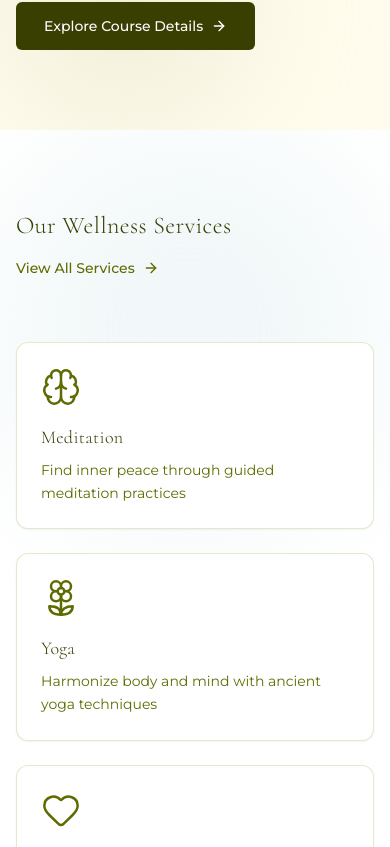
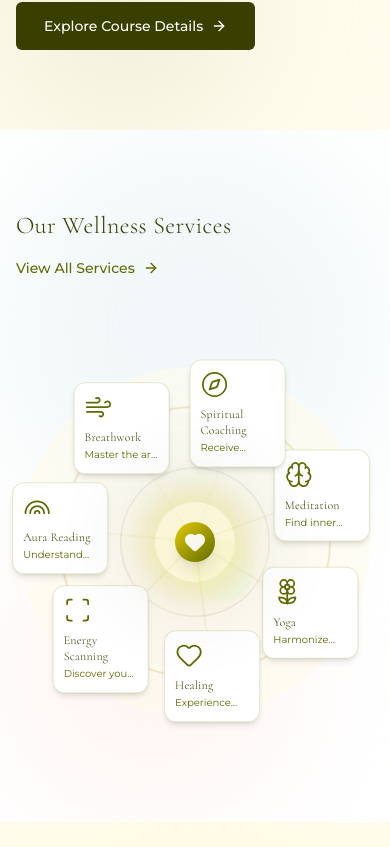
Before and after one commit to gyanamchoudhary/harshollash, a React (Vite) app in the folder app/: page / in a window 390 px wide. Shown: the part 2457-3304 px from the top of the page. Built offline with nearby package versions, Linux system fonts and the light colour scheme.

Commit message:
feat: responsive orbit carousel on all screen sizes - mobile, tablet, desktop variants

```diff
--- a/app/src/sections/home/ServicesOverviewSection.tsx
+++ b/app/src/sections/home/ServicesOverviewSection.tsx
@@ -11,58 +11,104 @@ const iconMap: Record<string, React.ElementType> = {
   Brain, Flower2, Heart, Scan, Rainbow, Wind, Compass,
 };
 
-export default function ServicesOverviewSection() {
+interface OrbitConfig {
+  orbitRadius: number;
+  containerHeight: number;
+  cardWidth: string;
+  cardPadding: string;
+  iconSize: string;
+  titleSize: string;
+  descLines: string;
+  heartSize: string;
+  heartIconSize: string;
+  glowSize: string;
+  auraSize: string;
+  svgPadding: number;
+  bgCircleExtra: number;
+}
+
+const mobileConfig: OrbitConfig = {
+  orbitRadius: 135,
+  containerHeight: 400,
+  cardWidth: 'w-24',
+  cardPadding: 'p-2.5',
+  iconSize: 'w-7 h-7',
+  titleSize: 'text-xs',
+  descLines: 'line-clamp-1',
+  heartSize: 'w-10 h-10',
+  heartIconSize: 'w-5 h-5',
+  glowSize: 'w-20 h-20',
+  auraSize: 'w-14 h-14',
+  svgPadding: 50,
+  bgCircleExtra: 80,
+};
+
+const tabletConfig: OrbitConfig = {
+  orbitRadius: 190,
+  containerHeight: 540,
+  cardWidth: 'w-36',
+  cardPadding: 'p-4',
+  iconSize: 'w-9 h-9',
+  titleSize: 'text-sm',
+  descLines: 'line-clamp-2',
+  heartSize: 'w-16 h-16',
+  heartIconSize: 'w-7 h-7',
+  glowSize: 'w-28 h-28',
+  auraSize: 'w-20 h-20',
+  svgPadding: 60,
+  bgCircleExtra: 120,
+};
+
+const desktopConfig: OrbitConfig = {
+  orbitRadius: 260,
+  containerHeight: 720,
+  cardWidth: 'w-44',
+  cardPadding: 'p-5',
+  iconSize: 'w-10 h-10',
+  titleSize: 'text-base',
+  descLines: 'line-clamp-2',
+  heartSize: 'w-[72px] h-[72px]',
+  heartIconSize: 'w-8 h-8',
+  glowSize: 'w-36 h-36',
+  auraSize: 'w-24 h-24',
+  svgPadding: 80,
+  bgCircleExtra: 160,
+};
+
+function OrbitCarousel({
+  config,
+  visibleClass,
+}: {
+  config: OrbitConfig;
+  visibleClass: string;
+}) {
   const [isPaused, setIsPaused] = useState(false);
   const serviceCount = services.length;
-
-  const orbitRadius = 260;
+  const { orbitRadius } = config;
   const orbitDiameter = orbitRadius * 2;
 
   return (
-    <section className="py-20 lg:py-28 bg-white relative overflow-hidden">
-      <div className="absolute top-0 right-0 w-[400px] h-[400px] bg-blue-50/50 rounded-full blur-3xl" />
-      <div className="absolute bottom-0 left-0 w-[300px] h-[300px] bg-orange-50/40 rounded-full blur-3xl" />
-
-      <div className="max-w-container mx-auto px-4 sm:px-6 lg:px-10 relative z-10">
-        {/* Header */}
-        <ScrollReveal>
-          <div className="flex flex-col sm:flex-row items-start sm:items-center justify-between mb-16 gap-4">
-            <h2 className="font-heading text-2xl sm:text-3xl lg:text-4xl text-green-950">
-              Our Wellness Services
-            </h2>
-            <Link
-              to="/services/meditation"
-              className="inline-flex items-center gap-2 font-body text-sm font-medium text-green-800 hover:text-green-950 transition-colors group"
-            >
-              View All Services
-              <ArrowRight className="w-4 h-4 group-hover:translate-x-1 transition-transform" />
-            </Link>
-          </div>
-        </ScrollReveal>
-
-        {/* Orbit Carousel - Desktop */}
-        <ScrollReveal>
     <div
-            className={`hidden lg:block relative mx-auto ${isPaused ? 'orbit-paused' : ''}`}
-            style={{ height: 720, maxWidth: 900 }}
+      className={`${visibleClass} relative mx-auto ${isPaused ? 'orbit-paused' : ''}`}
+      style={{ height: config.containerHeight, maxWidth: 900 }}
       onMouseEnter={() => setIsPaused(true)}
       onMouseLeave={() => setIsPaused(false)}
     >
       {/* Subtle background tint for orbit area */}
       <div
         className="absolute top-1/2 left-1/2 -translate-x-1/2 -translate-y-1/2 rounded-full bg-yellow-50/60"
-              style={{ width: orbitDiameter + 160, height: orbitDiameter + 160 }}
+        style={{ width: orbitDiameter + config.bgCircleExtra, height: orbitDiameter + config.bgCircleExtra }}
       />
 
       {/* Center Heart — stays fixed, doesn't rotate */}
       <div className="absolute top-1/2 left-1/2 -translate-x-1/2 -translate-y-1/2 z-30 flex items-center justify-center">
         {/* Outer glow ring */}
-              <div className="absolute top-1/2 left-1/2 -translate-x-1/2 -translate-y-1/2 w-36 h-36 rounded-full bg-yellow-400/10 animate-glow-pulse" />
+        <div className={`absolute top-1/2 left-1/2 -translate-x-1/2 -translate-y-1/2 rounded-full bg-yellow-400/10 animate-glow-pulse ${config.glowSize}`} />
         {/* Pulsing aura ring */}
-              <div className="absolute top-1/2 left-1/2 -translate-x-1/2 -translate-y-1/2 w-24 h-24 rounded-full bg-gradient-to-br from-yellow-200/40 to-green-200/20 animate-breathe" />
+        <div className={`absolute top-1/2 left-1/2 -translate-x-1/2 -translate-y-1/2 rounded-full bg-gradient-to-br from-yellow-200/40 to-green-200/20 animate-breathe ${config.auraSize}`} />
         {/* Main center circle */}
-              <div className="relative w-[72px] h-[72px] rounded-full bg-gradient-to-br from-yellow-500 to-green-800 flex items-center justify-center shadow-lg">
-                <Heart className="w-8 h-8 text-white animate-breathe" fill="white" />
+        <div className={`relative rounded-full bg-gradient-to-br from-yellow-500 to-green-800 flex items-center justify-center shadow-lg ${config.heartSize}`}>
+          <Heart className={`text-white animate-breathe ${config.heartIconSize}`} fill="white" />
         </div>
       </div>
 
@@ -79,20 +125,20 @@ export default function ServicesOverviewSection() {
       >
         {/* SVG Spokes — rotates with the wrapper */}
         <svg
-                width={orbitDiameter + 80}
-                height={orbitDiameter + 80}
+          width={orbitDiameter + config.svgPadding}
+          height={orbitDiameter + config.svgPadding}
           style={{
             position: 'absolute',
-                  top: -(orbitRadius + 40),
-                  left: -(orbitRadius + 40),
+            top: -(orbitRadius + config.svgPadding / 2),
+            left: -(orbitRadius + config.svgPadding / 2),
             pointerEvents: 'none',
             overflow: 'visible',
           }}
         >
           {/* Outer orbit ring */}
           <circle
-                  cx={orbitRadius + 40}
-                  cy={orbitRadius + 40}
+            cx={orbitRadius + config.svgPadding / 2}
+            cy={orbitRadius + config.svgPadding / 2}
             r={orbitRadius}
             fill="none"
             stroke="#C5B358"
@@ -101,8 +147,8 @@ export default function ServicesOverviewSection() {
           />
           {/* Inner orbit ring */}
           <circle
-                  cx={orbitRadius + 40}
-                  cy={orbitRadius + 40}
+            cx={orbitRadius + config.svgPadding / 2}
+            cy={orbitRadius + config.svgPadding / 2}
             r={orbitRadius * 0.55}
             fill="none"
             stroke="#383F00"
@@ -113,8 +159,8 @@ export default function ServicesOverviewSection() {
           {Array.from({ length: serviceCount }).map((_, i) => {
             const angleDeg = i * (360 / serviceCount) - 90;
             const angleRad = (angleDeg * Math.PI) / 180;
-                  const cx = orbitRadius + 40;
-                  const cy = orbitRadius + 40;
+            const cx = orbitRadius + config.svgPadding / 2;
+            const cy = orbitRadius + config.svgPadding / 2;
             const x2 = cx + Math.cos(angleRad) * orbitRadius;
             const y2 = cy + Math.sin(angleRad) * orbitRadius;
             return (
@@ -175,10 +221,10 @@ export default function ServicesOverviewSection() {
               {/* Counter-rotate so card stays upright */}
               <div className="animate-counter-rotate">
                 <Link to={`/services/${service.slug}`}>
-                        <div className="w-44 bg-white rounded-xl border border-green-600/20 p-5 shadow-md hover:shadow-xl transition-all cursor-pointer duration-300 hover:-translate-y-1 hover:scale-105">
-                          <IconComponent className="w-10 h-10 text-green-800 mb-3" strokeWidth={1.5} />
-                          <h3 className="font-heading text-base text-green-950 mb-1">{service.name}</h3>
-                          <p className="font-body text-xs text-green-800 leading-relaxed line-clamp-2">
+                  <div className={`${config.cardWidth} bg-white rounded-xl border border-green-600/20 shadow-md hover:shadow-xl transition-all cursor-pointer duration-300 hover:-translate-y-1 hover:scale-105 ${config.cardPadding}`}>
+                    <IconComponent className={`text-green-800 mb-2 ${config.iconSize}`} strokeWidth={1.5} />
+                    <h3 className={`font-heading text-green-950 mb-0.5 ${config.titleSize}`}>{service.name}</h3>
+                    <p className={`font-body text-green-800 leading-relaxed ${config.descLines} ${config.titleSize === 'text-xs' ? 'text-[10px]' : 'text-xs'}`}>
                       {service.shortDescription}
                     </p>
                   </div>
@@ -189,27 +235,46 @@ export default function ServicesOverviewSection() {
         })}
       </div>
     </div>
+  );
+}
+
+export default function ServicesOverviewSection() {
+  return (
+    <section className="py-20 lg:py-28 bg-white relative overflow-hidden">
+      <div className="absolute top-0 right-0 w-[400px] h-[400px] bg-blue-50/50 rounded-full blur-3xl" />
+      <div className="absolute bottom-0 left-0 w-[300px] h-[300px] bg-orange-50/40 rounded-full blur-3xl" />
+
+      <div className="max-w-container mx-auto px-4 sm:px-6 lg:px-10 relative z-10">
+        {/* Header */}
+        <ScrollReveal>
+          <div className="flex flex-col sm:flex-row items-start sm:items-center justify-between mb-16 gap-4">
+            <h2 className="font-heading text-2xl sm:text-3xl lg:text-4xl text-green-950">
+              Our Wellness Services
+            </h2>
+            <Link
+              to="/services/meditation"
+              className="inline-flex items-center gap-2 font-body text-sm font-medium text-green-800 hover:text-green-950 transition-colors group"
+            >
+              View All Services
+              <ArrowRight className="w-4 h-4 group-hover:translate-x-1 transition-transform" />
+            </Link>
+          </div>
         </ScrollReveal>
 
-        {/* Mobile/Tablet Grid */}
-        <div className="lg:hidden grid grid-cols-1 sm:grid-cols-2 gap-6">
-          {services.map((service) => {
-            const IconComponent = iconMap[service.icon] || Heart;
-            return (
-              <Link key={service.slug} to={`/services/${service.slug}`}>
+        {/* Orbit Carousel — Mobile */}
         <ScrollReveal>
-                  <div className="bg-white rounded-xl border border-green-600/20 p-6 shadow-sm hover:shadow-lg transition-all cursor-pointer duration-300 hover:-translate-y-1 group">
-                    <IconComponent className="w-10 h-10 text-green-800 mb-4" strokeWidth={1.5} />
-                    <h3 className="font-heading text-lg text-green-950 mb-2">{service.name}</h3>
-                    <p className="font-body text-sm text-green-800 leading-relaxed">
-                      {service.shortDescription}
-                    </p>
-                  </div>
+          <OrbitCarousel config={mobileConfig} visibleClass="block sm:hidden" />
         </ScrollReveal>
-              </Link>
-            );
-          })}
-        </div>
+
+        {/* Orbit Carousel — Tablet */}
+        <ScrollReveal>
+          <OrbitCarousel config={tabletConfig} visibleClass="hidden sm:block lg:hidden" />
+        </ScrollReveal>
+
+        {/* Orbit Carousel — Desktop */}
+        <ScrollReveal>
+          <OrbitCarousel config={desktopConfig} visibleClass="hidden lg:block" />
+        </ScrollReveal>
       </div>
     </section>
   );
```
Lines whose indentation alone changed are shown as unchanged.
